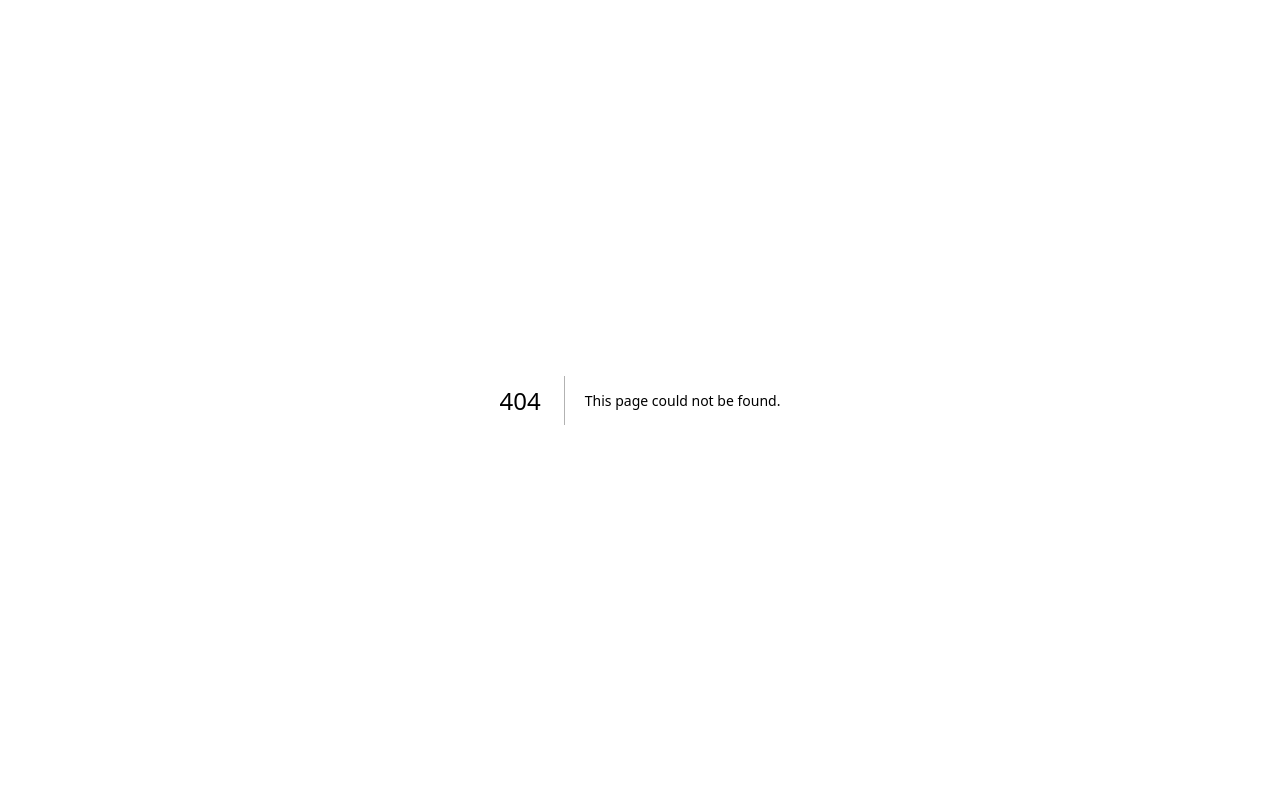
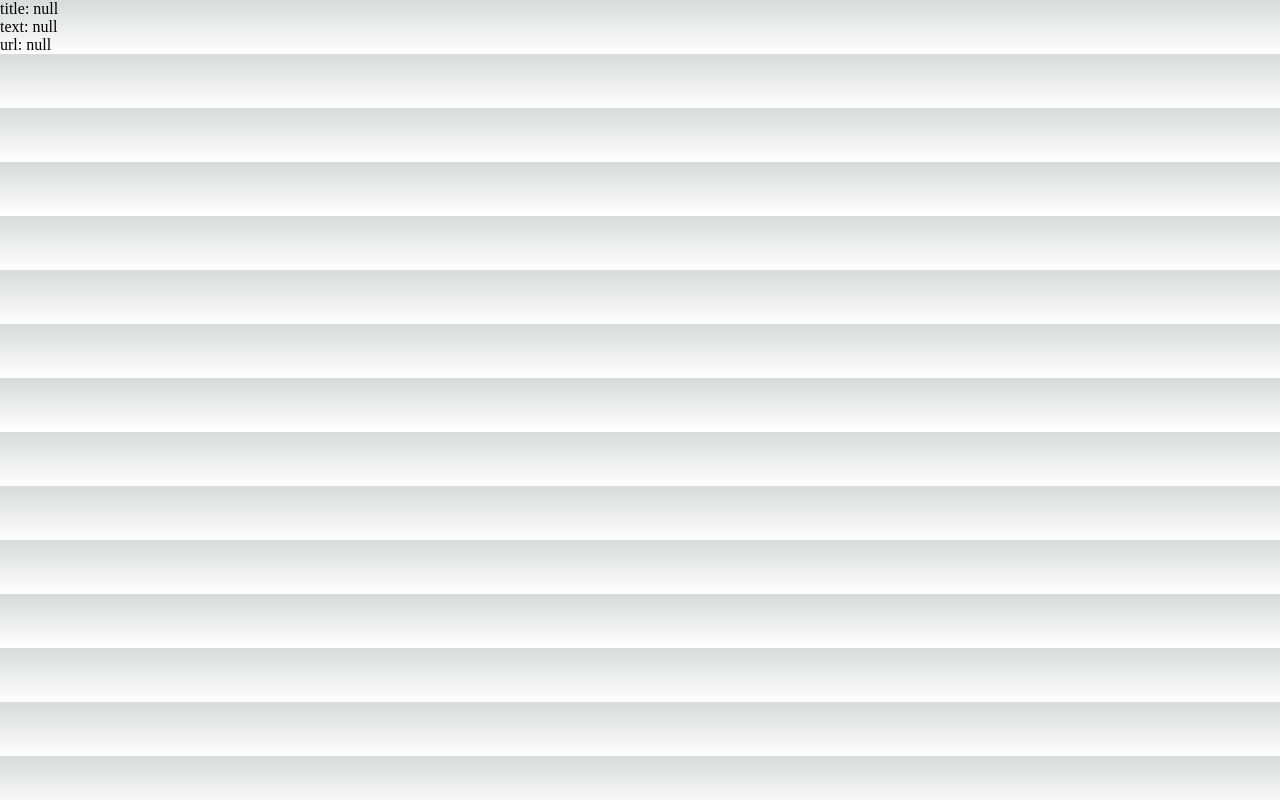
Before and after one commit to pandaman64/articles-logger, a Next.js app: page /get_share in a window 1280 px wide. Before the commit this address had no page. Built offline with nearby package versions, Linux system fonts and the light colour scheme.

Commit message:
minimal web share target

```diff
--- a/next.config.js
+++ b/next.config.js
@@ -1,5 +1,6 @@
 const withPWA = require("next-pwa")({
   dest: "public",
+  disable: process.env.NODE_ENV === "development",
 });
 
 /** @type {import('next').NextConfig} */
--- /dev/null
+++ b/pages/get_share.tsx
@@ -0,0 +1,18 @@
+import { useSearchParams } from "next/navigation";
+import { FC } from "react";
+
+const GetShare: FC = () => {
+  const searchParams = useSearchParams();
+
+  return (
+    <>
+      <ul>
+        <li>title: {searchParams.get("title") ?? "null"}</li>
+        <li>text: {searchParams.get("text") ?? "null"}</li>
+        <li>url: {searchParams.get("url") ?? "null"}</li>
+      </ul>
+    </>
+  );
+};
+
+export default GetShare;
```
Also changed, not shown: public/manifest.json.
